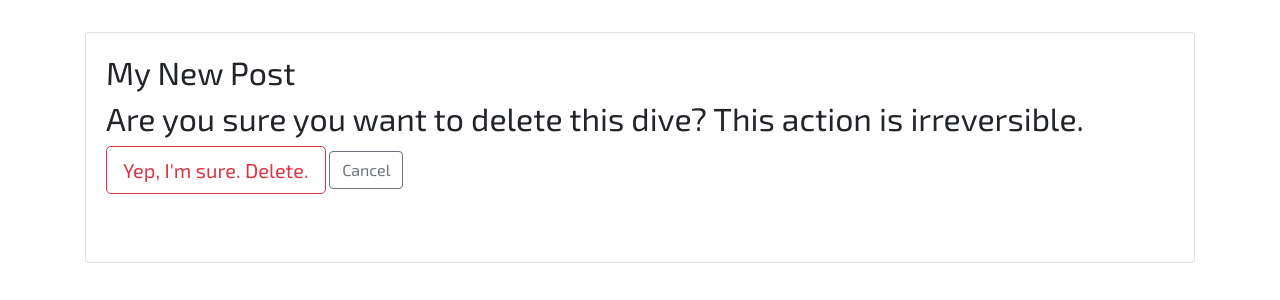
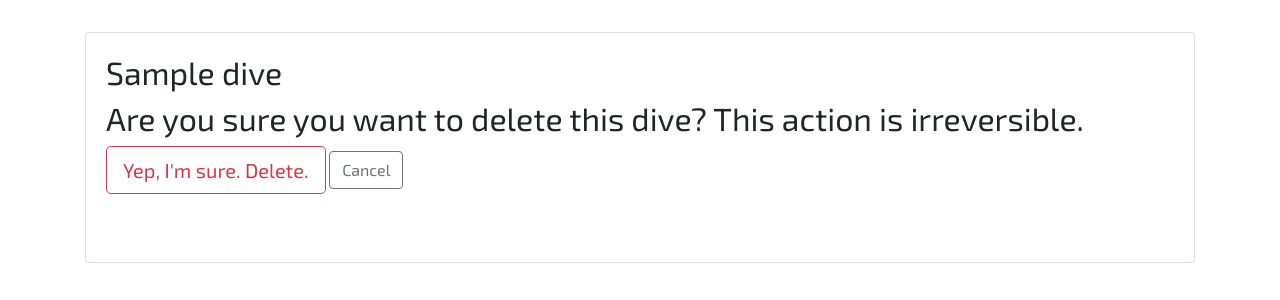
Before and after one commit to Code-Institute-Submissions/gabriele-andolina-the-underwater-gang_OctResub, a Django app: a page that uses templates/dive_confirm_delete.html in a window 1280 px wide. Shown: the part 121-421 px from the top of the page. Run offline with Django 3.2, Linux system fonts and the light colour scheme; a user stored in the database is signed in; tables that the repository leaves empty hold one stand-in row (values such as "Sample post"); some libraries are stand-ins or nearby versions.

Commit message:
Add relevant title to post and dive deletion templates

```diff
--- a/templates/dive_confirm_delete.html
+++ b/templates/dive_confirm_delete.html
@@ -8,7 +8,7 @@
 
             <div class="mt-2 card">
                 <div class="card-body mb-5 post-form">
-                    <h2 >My New Post</h2>
+                    <h2 >{{ dive.title }}</h2>
                     <form method="post">
                         {% csrf_token %}
                         <h2>Are you sure you want to delete this dive? This action is irreversible.</h2>
--- a/templates/post_confirm_delete.html
+++ b/templates/post_confirm_delete.html
@@ -8,7 +8,7 @@
 
             <div class="mt-2 card">
                 <div class="card-body mb-5 post-form">
-                    <h2 >My New Post</h2>
+                    <h2 >{{ post.title }}</h2>
                     <form method="post">
                         {% csrf_token %}
                         <h2>Are you sure you want to delete this post? This action is irreversible.</h2>
```
